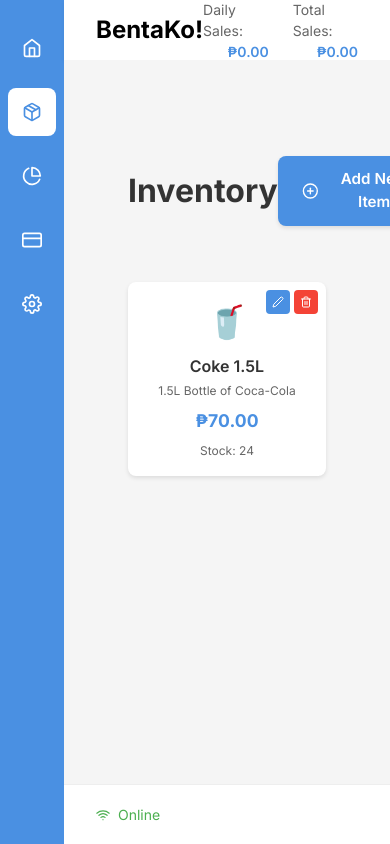
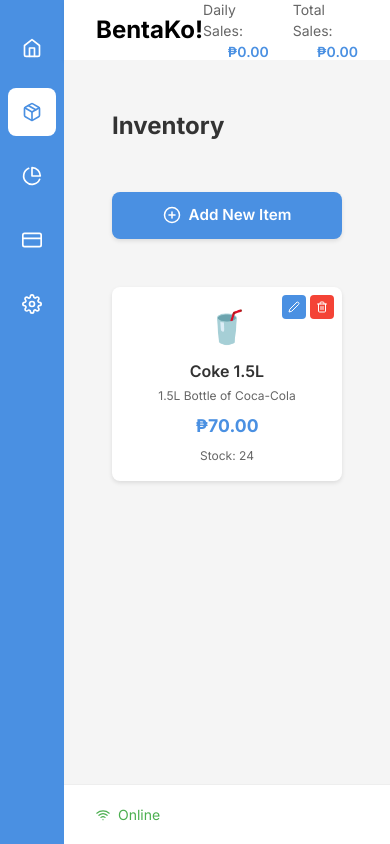
Before and after one commit to Ravsalt/BentaKo, a React (Vite) app: page /inventory in a window 390 px wide. Built offline with nearby package versions, Linux system fonts and the light colour scheme.

Commit message:
refactor(Inventory): improve responsive styles

```diff
--- a/src/pages/inventory/styles.ts
+++ b/src/pages/inventory/styles.ts
@@ -2,6 +2,10 @@ import styled from 'styled-components';
 
 export const InventoryWrapper = styled.div`
   padding: 2rem;
+
+  @media (max-width: 767px) {
+    padding: 1rem;
+  }
 `;
 
 export const Header = styled.div`
@@ -9,15 +13,36 @@ export const Header = styled.div`
   justify-content: space-between;
   align-items: center;
   margin-bottom: 1.5rem;
+  gap: 1rem;
+
+  @media (max-width: 767px) {
+    flex-wrap: wrap;
+    margin-bottom: 1rem;
+  }
 `;
 
 export const Title = styled.h1`
   margin: 0;
   color: ${({ theme }) => theme.colors.text};
+  font-size: 1.75rem;
+
+  @media (max-width: 767px) {
+    font-size: 1.5rem;
+  }
 `;
 
 export const InventoryGrid = styled.div`
   display: grid;
   grid-template-columns: repeat(auto-fill, minmax(180px, 1fr));
   gap: 1.25rem;
+
+  @media (max-width: 767px) {
+    grid-template-columns: repeat(2, 1fr);
+    gap: 0.75rem;
+  }
+
+  @media (max-width: 480px) {
+    grid-template-columns: 1fr;
+    gap: 0.75rem;
+  }
 `;
```
